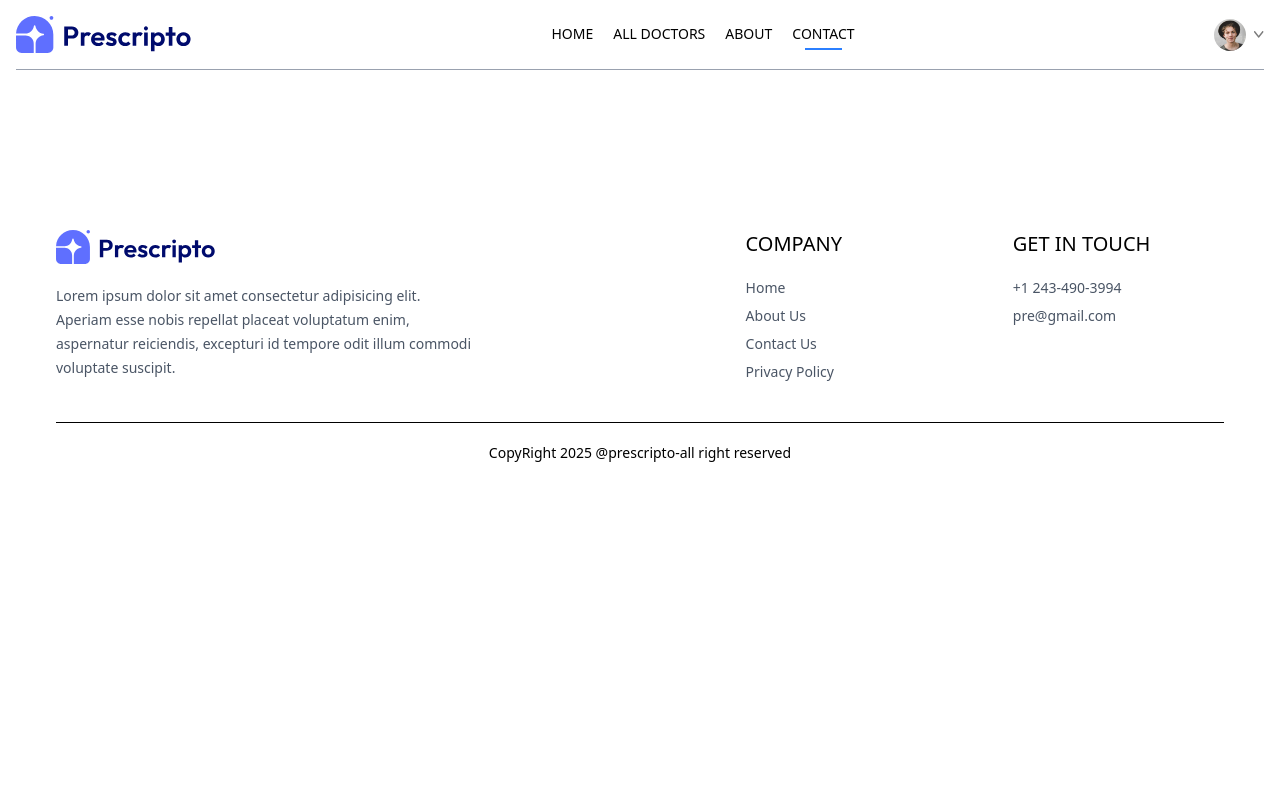
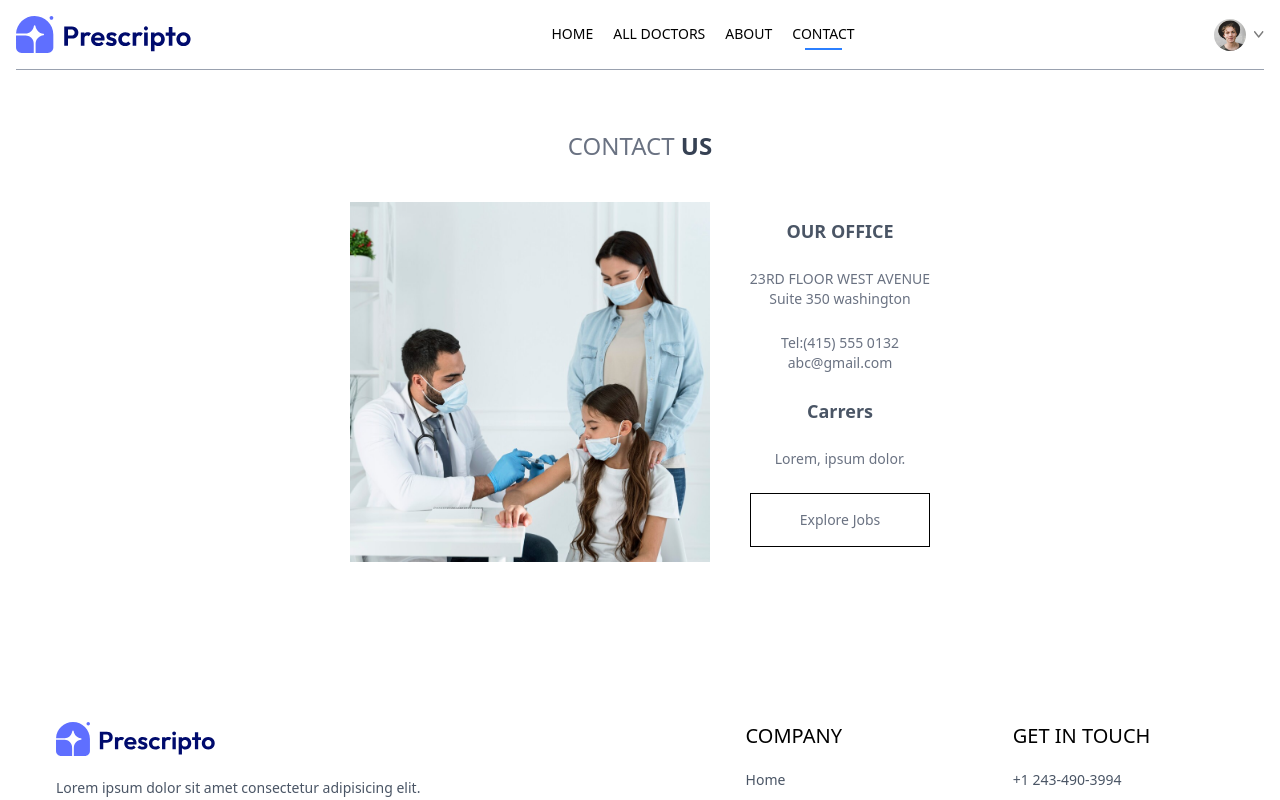
Before and after one commit to vaishal58/doctor-booking-app, a React (Vite) app in the folder frontend/: page /contact in a window 1280 px wide. Shown: the top 800 px of the page. Built offline with nearby package versions, Linux system fonts and the light colour scheme.

Commit message:
contact us

```diff
--- a/frontend/src/pages/Contact.jsx
+++ b/frontend/src/pages/Contact.jsx
@@ -1,9 +1,22 @@
 import React from 'react'
-
+import {assets} from '../assets/assets'
 const Contact = () => {
   return (
     <div>
-
+      <div className='text-center text-2xl pt-10 text-gray-500'>
+        <p>CONTACT <span className='text-gray-700 font-semibold'>US</span></p>
+        <div className='my-10 flex flex-col justify-center md:flex-row gap-10 mb-28 text-sm'>
+          <img className='w-full md:max-w-[360px]' src={assets.contact_image}></img>
+          <div className='flex flex-col justify-center item-start gap-6'>
+            <p className='font-semibold text-lg text-gray-600'>OUR OFFICE</p>
+            <p className='text-gray-500'>23RD FLOOR WEST AVENUE <br></br>Suite 350 washington</p>
+            <p className='text-gray-500'>Tel:(415) 555 0132 <br></br>abc@gmail.com</p>
+            <p className='font-semibold text-lg text-gray-600'>Carrers </p>
+            <p className='text-gray-500'>Lorem, ipsum dolor.</p>
+            <button className='border border-black px-8 py-4'>Explore Jobs</button>
+          </div>
+        </div>
+      </div>
     </div>
   )
 }
```
